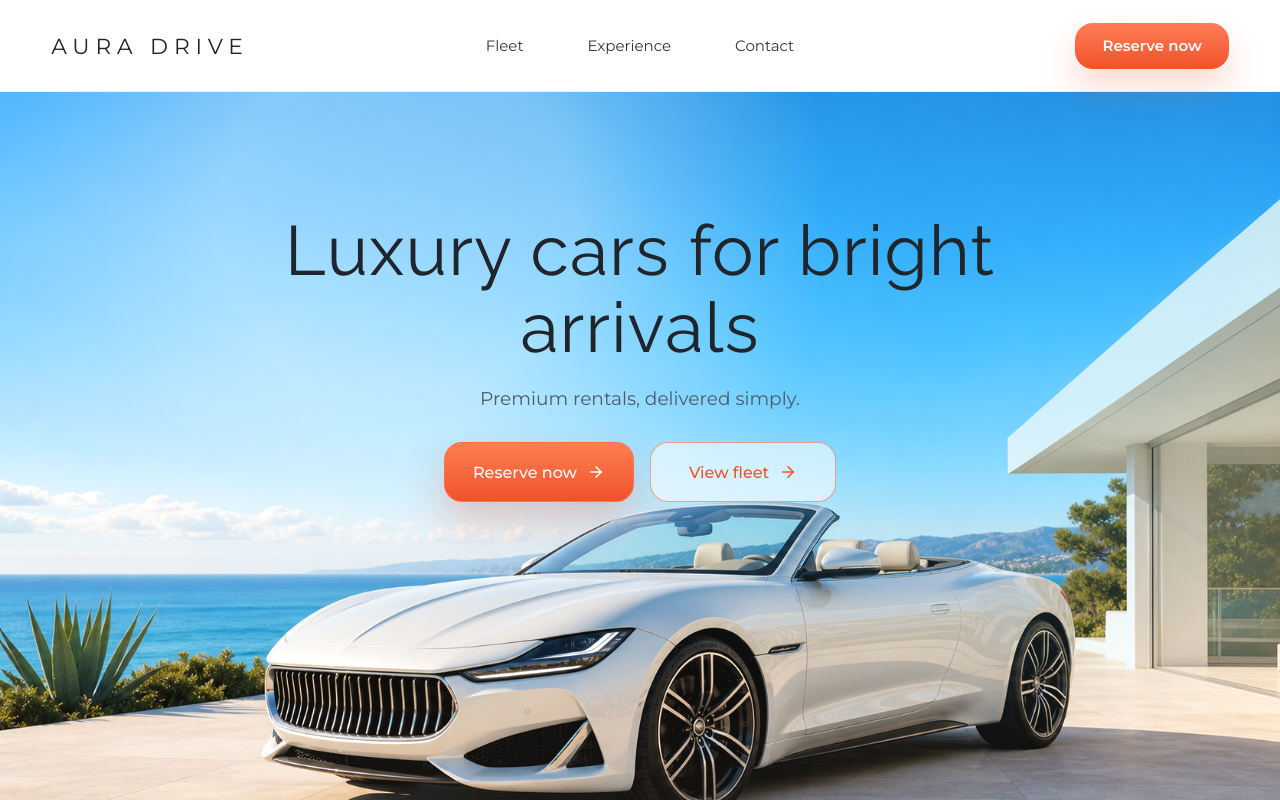
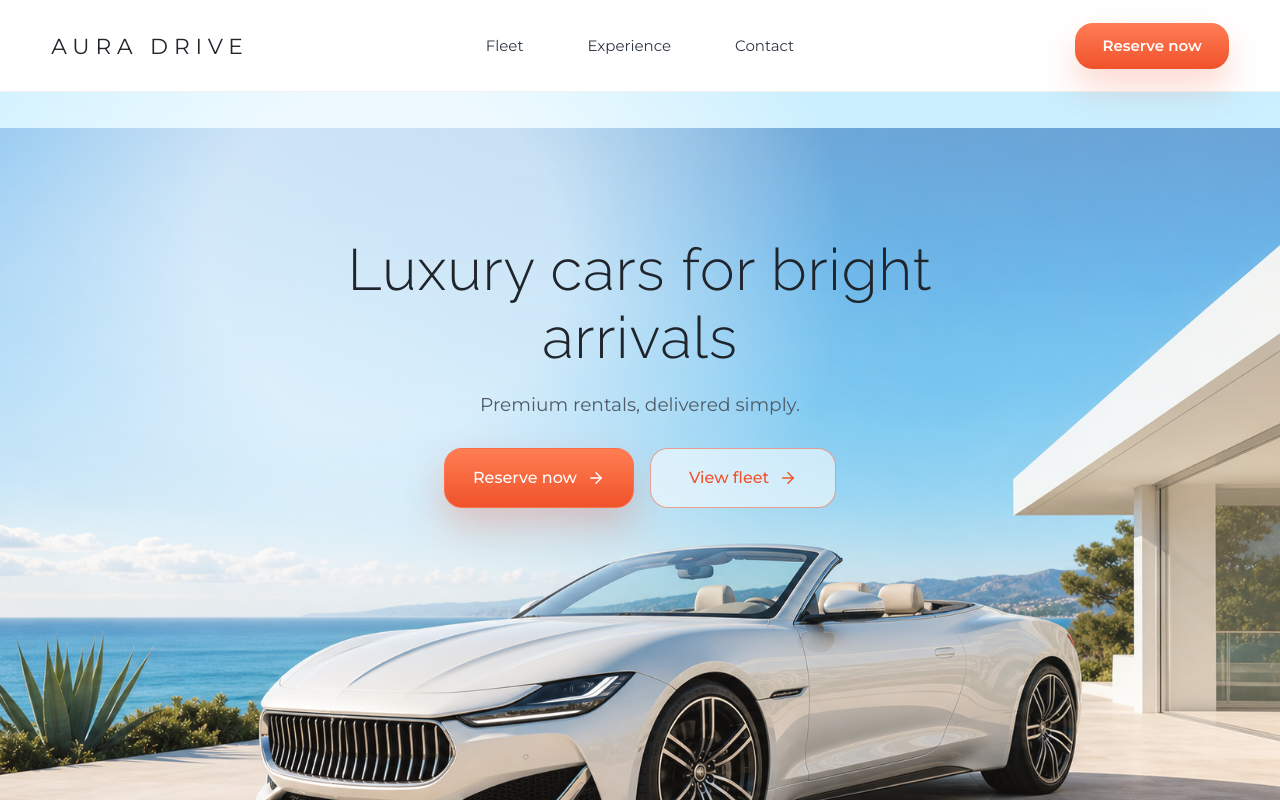
Before and after one commit to bamideleadesola-droid/aura-drive-luxury-rentals, a React (Vite) app: page / in a window 1280 px wide. Built offline with nearby package versions, Linux system fonts and the light colour scheme.

Commit message:
Soften hero sky and headline scale

```diff
--- a/src/styles.css
+++ b/src/styles.css
@@ -1,15 +1,15 @@
-@import url("https://fonts.googleapis.com/css2?family=Montserrat:wght@400;500;600&family=Raleway:wght@400;450;500&display=swap");
+@import url("https://fonts.googleapis.com/css2?family=Montserrat:wght@400;500;600&family=Raleway:wght@300;400;500&display=swap");
 
 :root {
   font-family: "Montserrat", system-ui, -apple-system, BlinkMacSystemFont, "Segoe UI", sans-serif;
   color: #20242b;
-  background: #aee8ff;
+  background: #bcecff;
   --ink: #20242b;
   --muted: #4e5b67;
   --line: rgba(32, 36, 43, 0.14);
   --orange: #ff6b38;
   --orange-deep: #f0522b;
-  --sky: #91ddff;
+  --sky: #a9e7ff;
   --shadow: 0 22px 44px rgba(231, 91, 50, 0.23);
 }
 
@@ -119,13 +119,13 @@ button {
 .hero {
   position: relative;
   min-height: calc(100svh - 92px);
-  padding: clamp(112px, 15vh, 174px) clamp(18px, 4vw, 56px) 0;
+  padding: clamp(126px, 18vh, 198px) clamp(18px, 4vw, 56px) 0;
   display: flex;
   align-items: flex-start;
   justify-content: center;
   isolation: isolate;
   overflow: hidden;
-  background: linear-gradient(180deg, #73d0ff 0%, #b9eeff 46%, #f4dfcf 100%);
+  background: linear-gradient(180deg, #b9ebff 0%, #e7f8ff 48%, #f4dfcf 100%);
 }
 
 .hero__image,
@@ -144,15 +144,17 @@ button {
   height: 100%;
   object-fit: cover;
   object-position: center top;
-  filter: saturate(1.22) contrast(1.06) brightness(1.02);
+  transform: translateY(36px) scale(1.015);
+  transform-origin: center top;
+  filter: saturate(1.02) contrast(1.02) brightness(1.01);
 }
 
 .hero__wash {
   z-index: 1;
   background:
-    linear-gradient(180deg, rgba(48, 184, 255, 0.18) 0%, rgba(117, 211, 255, 0.12) 31%, rgba(255, 255, 255, 0.02) 57%, rgba(255, 232, 216, 0.08) 100%),
-    radial-gradient(circle at 80% 17%, rgba(76, 195, 255, 0.22) 0 18%, rgba(76, 195, 255, 0) 46%),
-    radial-gradient(circle at 31% 18%, rgba(255, 255, 255, 0.48) 0 17%, rgba(255, 255, 255, 0) 41%);
+    linear-gradient(180deg, rgba(255, 255, 255, 0.31) 0%, rgba(255, 255, 255, 0.24) 36%, rgba(255, 255, 255, 0.05) 58%, rgba(255, 232, 216, 0.06) 100%),
+    radial-gradient(circle at 30% 23%, rgba(255, 255, 255, 0.62) 0 17%, rgba(255, 255, 255, 0) 44%),
+    radial-gradient(circle at 80% 18%, rgba(82, 187, 244, 0.08) 0 17%, rgba(82, 187, 244, 0) 48%);
 }
 
 .hero__content {
@@ -168,9 +170,9 @@ button {
   max-width: 780px;
   color: var(--ink);
   font-family: "Raleway", "Montserrat", system-ui, sans-serif;
-  font-size: clamp(44px, 5.45vw, 80px);
-  line-height: 1.1;
-  font-weight: 400;
+  font-size: clamp(40px, 4.55vw, 68px);
+  line-height: 1.16;
+  font-weight: 300;
   letter-spacing: 0.018em;
 }
 
@@ -318,6 +320,7 @@ button {
     bottom: 0;
     height: 100%;
     object-position: 36% bottom;
+    transform: none;
   }
 
   .hero__wash {
```
